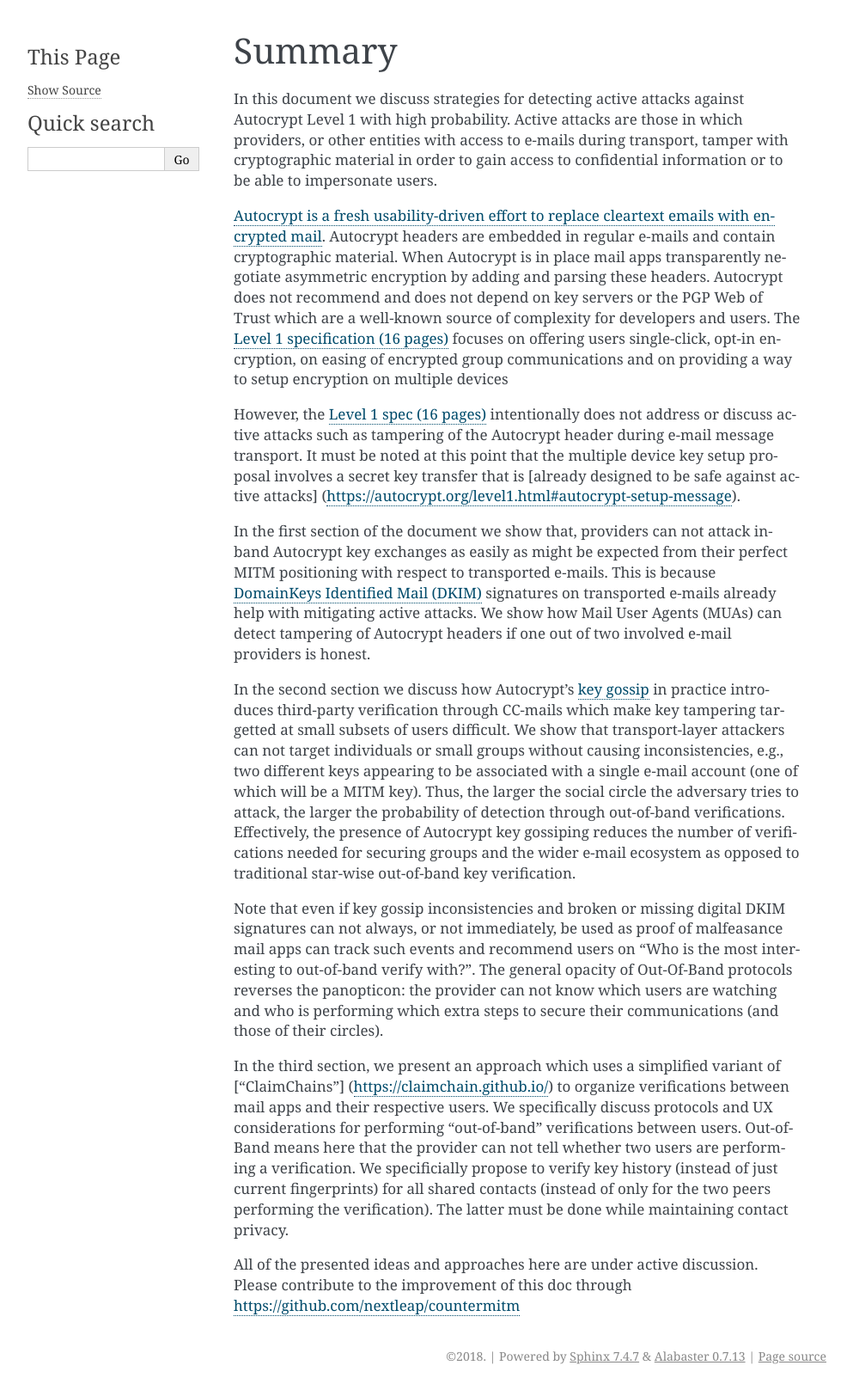
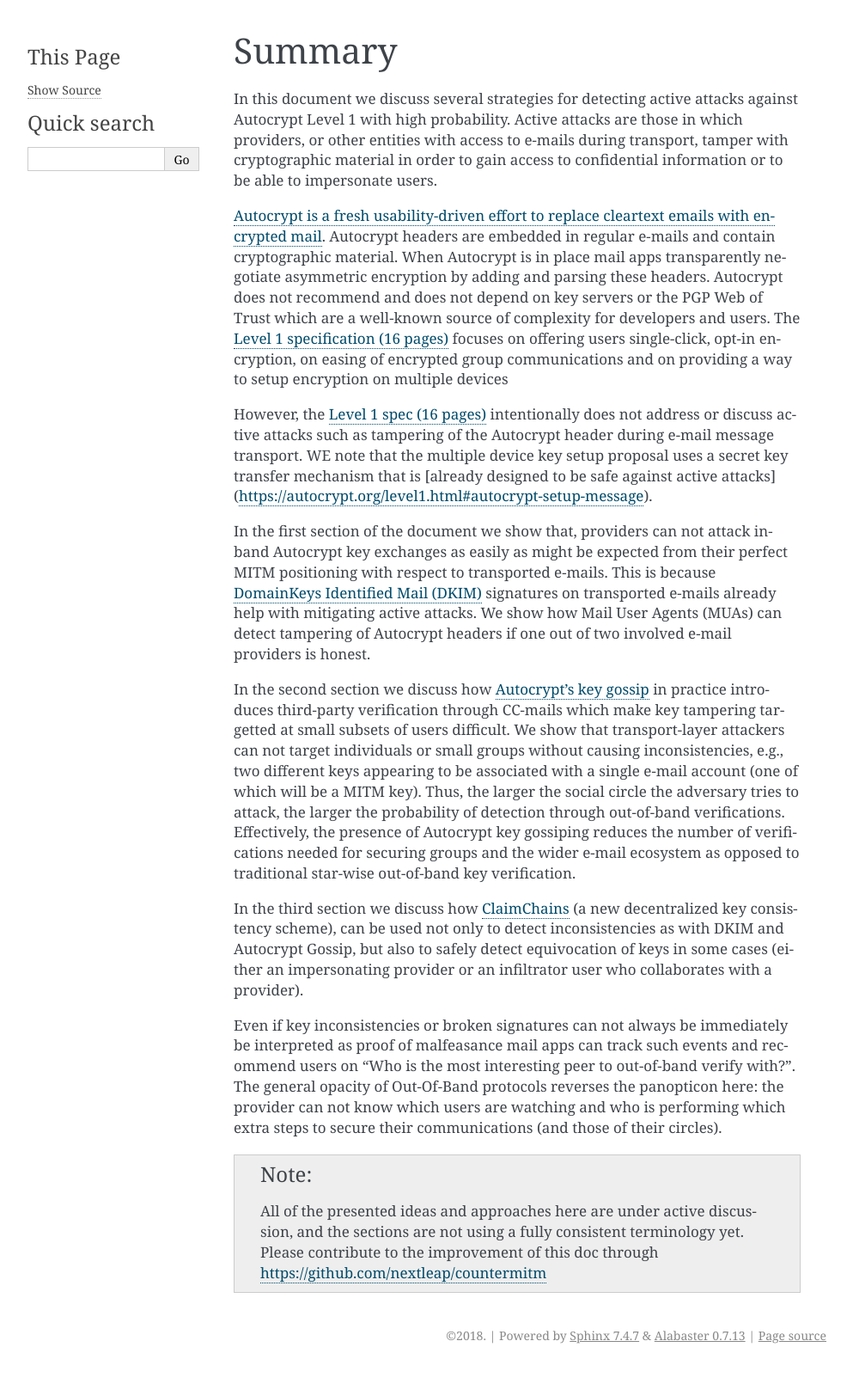
Before and after one commit to nextleap-project/countermitm, a Sphinx documentation site: the page built from source/summary.rst, in a window 1280 px wide. Shown: the whole page at 86% size, without its empty margins (148-1141 px from the left). Built offline with Sphinx 7.4.7, drawn with Linux system fonts in a browser that asks for light colours; pages that are not in the unit, such as notebooks, are missing from menus; after the commit the page ends 1593 px from its top, so only the background shows below that.

Commit message:
add online-cc doc, also add some todo's there, and adapt/streamline summary

```diff
--- a/source/conf.py
+++ b/source/conf.py
@@ -228,7 +228,7 @@ latex_elements = {
 latex_documents = [
     (master_doc, 'CounterMitm.tex',
     u'Detecting active attacks against Autocrypt',
-     u'azul, hpk and others', 'howto'),
+     u'NEXTLEAP researchers', 'howto'),
 ]
 
 # For "manual" documents, if this is true, then toplevel headings are parts,
--- a/source/gossip.rst
+++ b/source/gossip.rst
@@ -1,5 +1,5 @@
-Using key gossip to detect attacks during Message Transport
-===========================================================
+Using Autocrypt key gossip to detect attacks during Message Transport
+=====================================================================
 
 Introduction
 ------------
--- a/source/index.rst
+++ b/source/index.rst
@@ -13,6 +13,6 @@ Detecting and preventing active attacks against Autocrypt
 
    summary.rst
    dkim.rst
+   online-cc.rst
    gossip.rst
    new.rst
-   key_history.rst
--- a/source/summary.rst
+++ b/source/summary.rst
@@ -1,30 +1,35 @@
 Summary
 =======
 
-In this document we discuss strategies for detecting active attacks against Autocrypt Level 1 with high probability. Active attacks are those in which providers, or other entities with access to e-mails during transport, tamper with cryptographic material in order to gain access to confidential information or to be able to impersonate users.
+In this document we discuss several strategies for detecting active attacks against Autocrypt Level 1 with high probability. Active attacks are those in which providers, or other entities with access to e-mails during transport, tamper with cryptographic material in order to gain access to confidential information or to be able to impersonate users.
 
 `Autocrypt is a fresh usability-driven effort to replace cleartext emails with encrypted mail <https://autocrypt.org/>`__. Autocrypt headers are embedded in regular e-mails and contain cryptographic material. When Autocrypt is in place mail apps transparently negotiate asymmetric encryption by adding and parsing these headers. Autocrypt does not recommend and does not depend on key servers or the PGP Web of Trust which are a well-known source of complexity for developers and users. The `Level 1 specification (16 pages) <https://autocrypt.org/autocrypt-spec-1.0.0>`__ focuses on offering users single-click, opt-in encryption, on easing of encrypted group communications and on providing a way to setup encryption on multiple devices
 
-However, the `Level 1 spec (16 pages) <https://autocrypt.org/autocrypt-spec-1.0.0>`__ intentionally does not address or discuss active attacks such as tampering of the Autocrypt header during e-mail message transport. It must be noted at this point that  the multiple device key setup proposal involves a secret key transfer that is [already designed to be safe against active attacks] (https://autocrypt.org/level1.html#autocrypt-setup-message).
+However, the `Level 1 spec (16 pages) <https://autocrypt.org/autocrypt-spec-1.0.0>`__ intentionally does not address or discuss active attacks such as tampering of the Autocrypt header during e-mail message transport.  WE note that the multiple device key setup proposal uses a secret key transfer mechanism that is [already designed to be safe against active attacks] (https://autocrypt.org/level1.html#autocrypt-setup-message).
 
 In the first section of the document we show that, providers can not attack in-band Autocrypt key exchanges as easily as might be expected from their perfect MITM positioning with respect to transported e-mails. This is because `DomainKeys Identified Mail (DKIM) <https://dkimorg>`__ signatures on transported e-mails already help with mitigating active attacks. We show how Mail User Agents (MUAs) can detect tampering of Autocrypt headers if one out
 of two involved e-mail providers is honest.
 
-In the second section we discuss how Autocrypt's `key
+In the second section we discuss how `Autocrypt's key
 gossip <https://autocrypt.org/level1.html#key-gossip>`__ in practice introduces third-party verification through CC-mails which make key
 tampering targetted at small subsets of users difficult. We show that transport-layer attackers can not target individuals or small groups without causing inconsistencies, e.g., two different keys appearing to be associated with a single e-mail account (one of which will be a MITM key). Thus, the larger the social circle the adversary tries to attack, the larger the probability of detection through out-of-band verifications. Effectively, the presence of Autocrypt key gossiping reduces the number of verifications needed for securing groups and the wider e-mail ecosystem as opposed to traditional star-wise out-of-band key verification.
 
-Note that even if key gossip inconsistencies and broken or missing digital DKIM
-signatures can not always, or not immediately, be used as proof of
-malfeasance mail apps can track such events and recommend users on "Who
-is the most interesting to out-of-band verify with?". The general
-opacity of Out-Of-Band protocols reverses the panopticon: the provider
+In the third section we discuss how `ClaimChains <https://claimchain.github.io>`_
+(a new decentralized key consistency scheme),
+can be used not only to detect inconsistencies as with DKIM and Autocrypt Gossip, but
+also to safely detect equivocation of keys in some cases (either an impersonating
+provider or an infiltrator user who collaborates with a provider).
+
+Even if key inconsistencies or broken signatures can not always be immediately
+be interpreted as proof of malfeasance mail apps can track such events and recommend users on "Who
+is the most interesting peer to out-of-band verify with?". The general
+opacity of Out-Of-Band protocols reverses the panopticon here: the provider
 can not know which users are watching and who is performing which extra
 steps to secure their communications (and those of their circles).
 
-In the third section, we present an approach which uses a simplified
-variant of ["ClaimChains"] (https://claimchain.github.io/) to organize verifications between mail apps and their respective users. We specifically discuss protocols and UX considerations for performing "out-of-band" verifications between users. Out-of-Band means here that the provider can not tell whether two users are performing a verification. We specificially propose to verify key history (instead of just current fingerprints) for all shared contacts (instead of only for the two peers performing the verification). The latter must be done while maintaining contact privacy.
+.. note::
 
-All of the presented ideas and approaches here are under active
-discussion. Please contribute to the improvement of this doc through
-https://github.com/nextleap/countermitm
+    All of the presented ideas and approaches here are under active
+    discussion, and the sections are not using a fully consistent terminology
+    yet. Please contribute to the improvement of this doc through
+    https://github.com/nextleap/countermitm
```
Also changed, not shown: source/online-cc.rst (+18 -2 lines).
